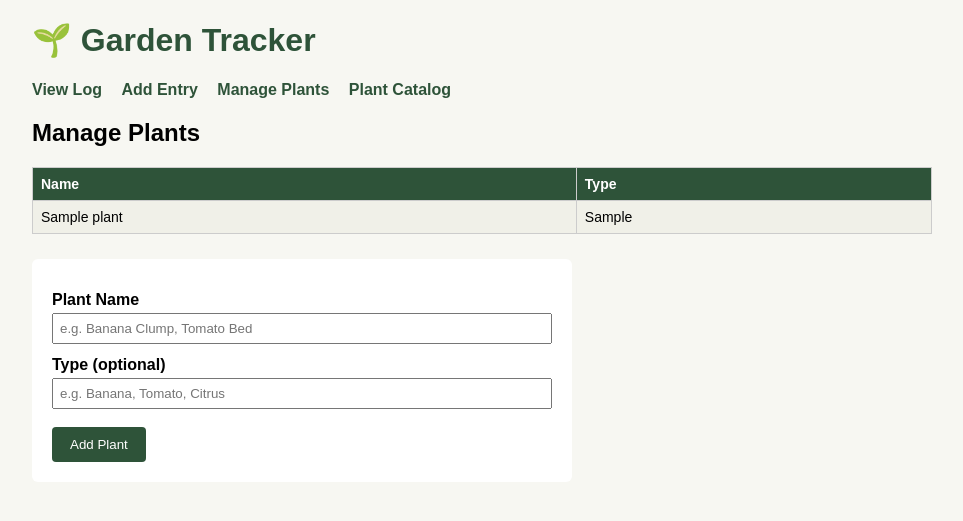
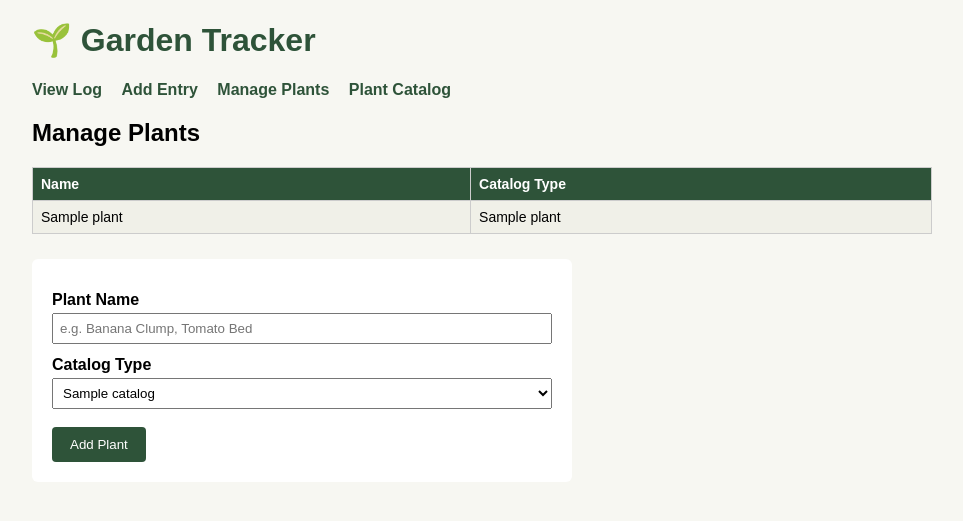
Before and after one commit to WarlockAUS/garden-tracker, a Flask app: template templates/plants.html in a window 1280 px wide. Shown: the top 521 px of the page, without its empty margins (158-1121 px from the left). Run offline with Flask 3, Linux system fonts and the light colour scheme; the template is opened without the code that fills it: most values are stand-ins (such as "Sample title", 1, 10 or a date in 2020); parts of the project's set-up code (start-up, migrations or seed data) failed here and were passed over.

Commit message:
Update plant table and form for catalog type

```diff
--- a/templates/plants.html
+++ b/templates/plants.html
@@ -5,12 +5,12 @@
 <table style="margin-bottom:25px;">
     <tr>
         <th>Name</th>
-        <th>Type</th>
+        <th>Catalog Type</th>
     </tr>
     {% for p in plants %}
     <tr>
         <td>{{ p.name }}</td>
-        <td>{{ p.plant_type if p.plant_type else '' }}</td>
+        <td>{{ p.catalog_name if p.catalog_name else (p.plant_type if p.plant_type else '') }}</td>
     </tr>
     {% else %}
     <tr><td colspan="2">No plants yet.</td></tr>
@@ -21,8 +21,12 @@
     <label for="name">Plant Name</label>
     <input type="text" id="name" name="name" placeholder="e.g. Banana Clump, Tomato Bed" required>
 
-    <label for="plant_type">Type (optional)</label>
-    <input type="text" id="plant_type" name="plant_type" placeholder="e.g. Banana, Tomato, Citrus">
+    <label for="catalog_id">Catalog Type</label>
+    <select id="catalog_id" name="catalog_id" required>
+        {% for c in catalog %}
+        <option value="{{ c.id }}">{{ c.name }}</option>
+        {% endfor %}
+    </select>
 
     <button type="submit">Add Plant</button>
 </form>
```
